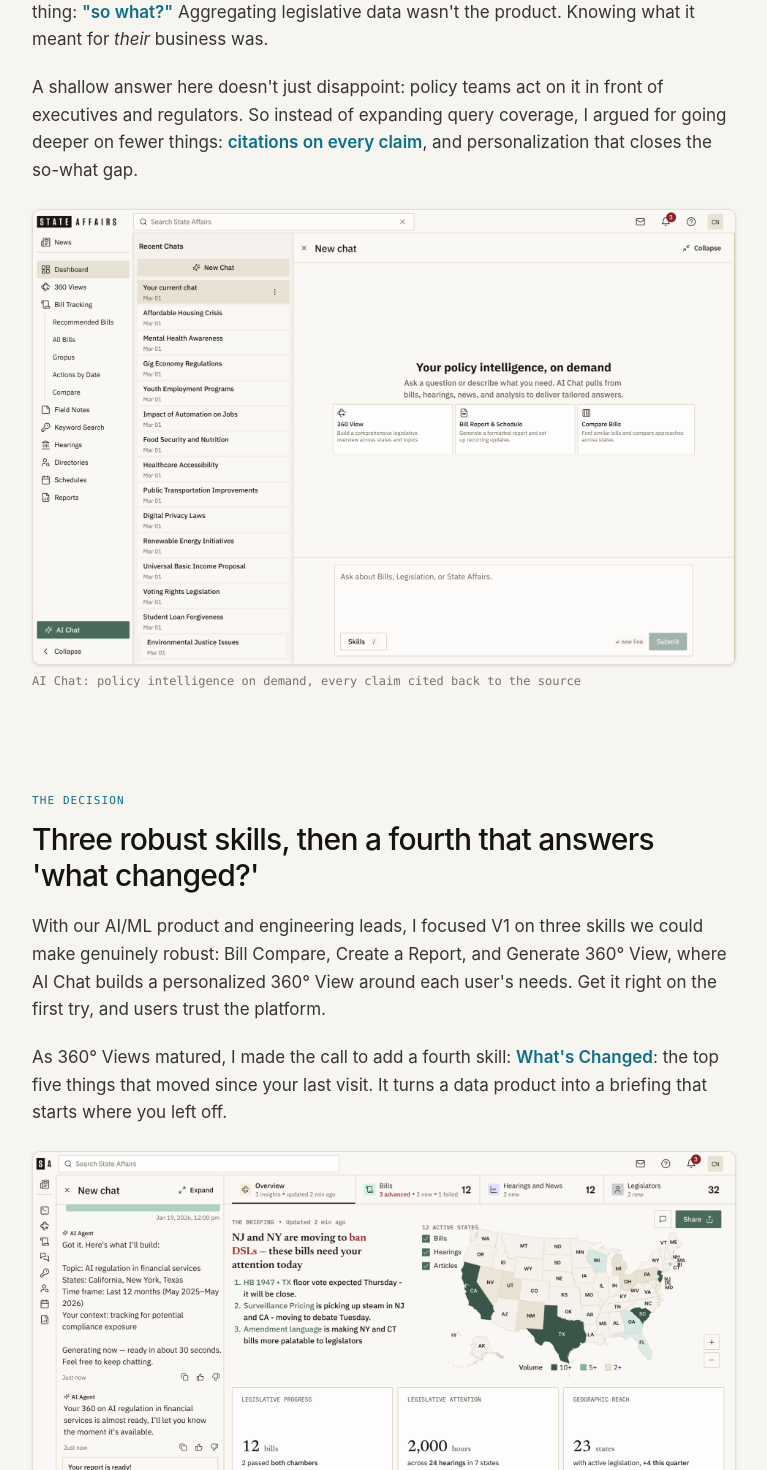
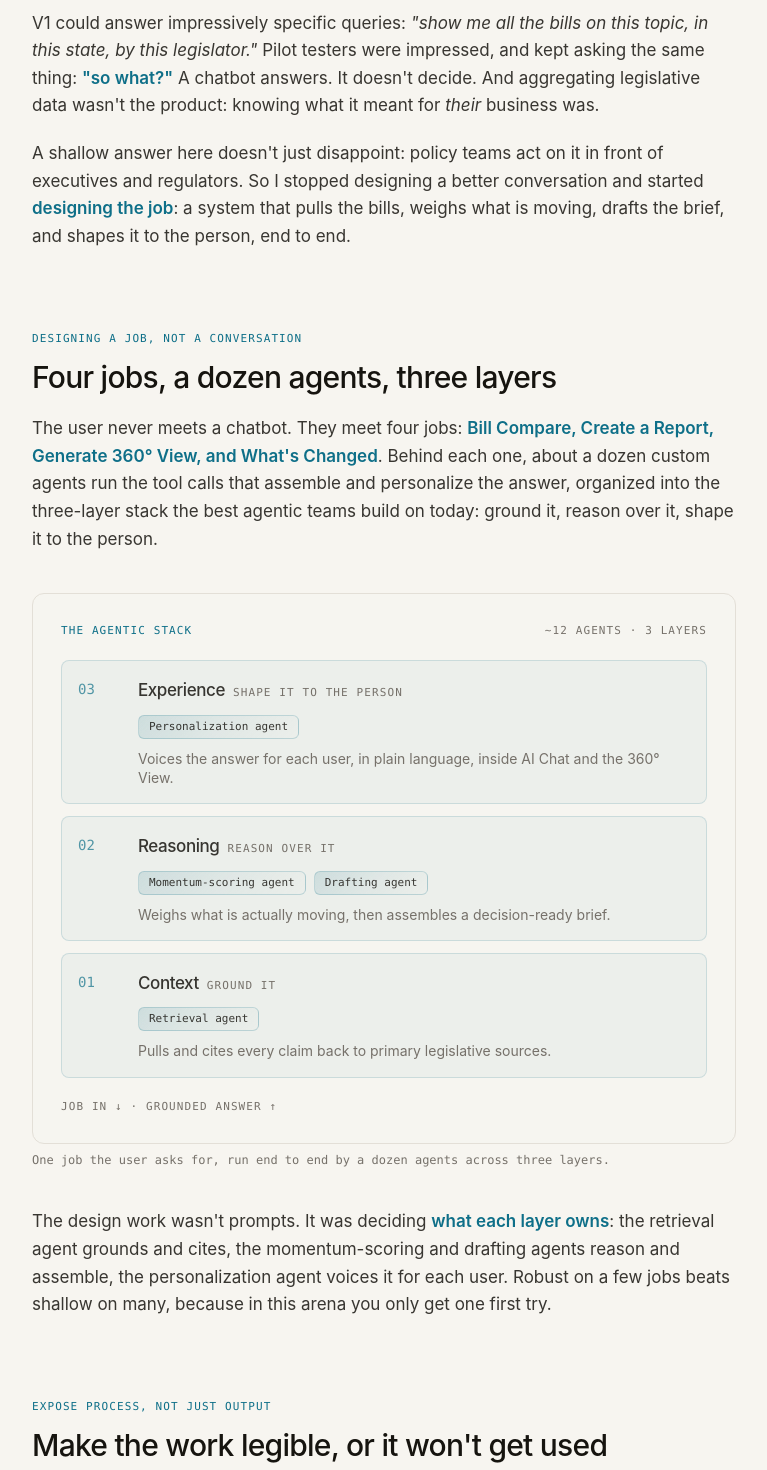
Before and after one commit to acaspx/portfolio-chops, a Next.js app: page /work/state-affairs in a window 1280 px wide. Shown: the part 1860-3330 px from the top of the page, without its empty margins (56-823 px from the left). Built offline with nearby package versions, Linux system fonts and the light colour scheme.

Commit message:
State Affairs: re-thread case on agentic framework (chat vs agent, agent stack, humans steer, workflow designer)

```diff
--- a/app/work/state-affairs/page.tsx
+++ b/app/work/state-affairs/page.tsx
@@ -1,36 +1,37 @@
 import type { Metadata } from "next";
 import { CaseLayout, CaseLead, CaseHero, Section, CaseImage, Hi, NextCase } from "@/components/CaseStudy";
+import AgentStack from "@/components/AgentStack";
+
 export const metadata: Metadata = {
   title: "State Affairs · Policy Intelligence AI | Anton Castro",
   description:
-    "Designing State Affairs' first AI product: an enterprise policy-intelligence platform that helped land Walmart and DoorDash as customers.",
+    "Designing State Affairs' first AI product: an agentic policy-intelligence system, a dozen custom agents across three layers, that turned dense legislative data into decisions and helped land Walmart and DoorDash.",
 };
 
 // Images: processed from Figma exports in source-images/SA images (all demo data).
 export default function StateAffairs() {
   return (
     <article>
-      {/* Drop the marketing hero into public/work/sa-hero-raw.png and I'll crop the text overlay out → sa-hero.png */}
       <CaseHero
         src="/work/sa-hero.png"
         alt="A policy professional reviewing the State Affairs intelligence dashboard on a laptop"
       />
       <CaseLayout
         company="State Affairs · Policy Intelligence"
-        title="Turning dense policy data into decisions enterprise teams act on"
+        title="From a chatbot that answers to an agent that does the job"
         meta={[
-          { label: "Role", value: "Sr. Interaction Designer (first design hire on AI)" },
+          { label: "Role", value: "Sr. Interaction Designer (first design hire on AI), the workflow designer for the agentic system" },
           { label: "Timeline", value: "Feb 2026 – Present" },
-          { label: "Scope", value: "Led 360° Views + AI Chat, the company's first AI features. System architecture, voice & tone, interaction patterns" },
+          { label: "Scope", value: "Led 360° Views + AI Chat: the agentic system design (a dozen agents across three layers), voice & tone, interaction patterns" },
           { label: "Outcome", value: "First enterprise contracts: Walmart, DoorDash, trade associations" },
         ]}
       >
 
       <CaseLead
-        hook="State Affairs' first AI product. I led the design that turned dense, high-stakes policy data into decisions, and helped land the company's first enterprise contracts."
+        hook="State Affairs' first AI product, in a domain where a wrong answer costs credibility in front of executives and regulators. I led the shift from a chatbot that answers questions to an agentic system that does the analyst's job, and helped land the company's first enterprise contracts."
         stats={[
           { value: "0→1", label: "the company's first AI product" },
-          { value: "4", label: "AI skills, robust not broad" },
+          { value: "12", label: "custom agents, 3 layers" },
           { value: "First", label: "enterprise contracts" },
         ]}
       />
@@ -45,83 +46,124 @@ export default function StateAffairs() {
         </p>
       </Section>
 
-      <Section id="problem" kicker="The hard problem" title="Aggregation isn't insight">
+      <Section id="chat-vs-agent" kicker="Chat vs. agent" title="Answering a question is not doing the job">
         <p>
           V1 could answer impressively specific queries: <em>&quot;show me all the
           bills on this topic, in this state, by this legislator.&quot;</em> Pilot
           testers were impressed, and kept asking the same thing:{" "}
-          <Hi>&quot;so what?&quot;</Hi> Aggregating legislative data wasn&apos;t the
-          product. Knowing what it meant for <em>their</em> business was.
+          <Hi>&quot;so what?&quot;</Hi> A chatbot answers. It doesn&apos;t decide. And
+          aggregating legislative data wasn&apos;t the product: knowing what it meant
+          for <em>their</em> business was.
         </p>
         <p>
           A shallow answer here doesn&apos;t just disappoint: policy teams act on it
-          in front of executives and regulators. So instead of expanding query
-          coverage, I argued for going deeper on fewer things:{" "}
-          <Hi>citations on every claim</Hi>, and personalization that closes the
-          so-what gap.
+          in front of executives and regulators. So I stopped designing a better
+          conversation and started <Hi>designing the job</Hi>: a system that pulls
+          the bills, weighs what is moving, drafts the brief, and shapes it to the
+          person, end to end.
+        </p>
+      </Section>
+
+      <Section id="job-not-conversation" kicker="Designing a job, not a conversation" title="Four jobs, a dozen agents, three layers">
+        <p>
+          The user never meets a chatbot. They meet four jobs: <Hi>Bill Compare,
+          Create a Report, Generate 360° View, and What&apos;s Changed</Hi>. Behind
+          each one, about a dozen custom agents run the tool calls that assemble
+          and personalize the answer, organized into the three-layer stack the
+          best agentic teams build on today: ground it, reason over it, shape it to
+          the person.
+        </p>
+        <AgentStack />
+        <p>
+          The design work wasn&apos;t prompts. It was deciding <Hi>what each layer
+          owns</Hi>: the retrieval agent grounds and cites, the momentum-scoring
+          and drafting agents reason and assemble, the personalization agent voices
+          it for each user. Robust on a few jobs beats shallow on many, because in
+          this arena you only get one first try.
+        </p>
+      </Section>
+
+      <Section id="expose-process" kicker="Expose process, not just output" title="Make the work legible, or it won't get used">
+        <p>
+          An autonomous answer you can&apos;t trace is unusable in a legislative and
+          political context. So the system shows its work, not just its conclusion:{" "}
+          <Hi>every claim is cited back to its source</Hi>. The agent doesn&apos;t ask
+          to be trusted; it earns it by making its reasoning legible.
         </p>
         <CaseImage
           src="/work/sa-ai-chat.png"
           alt="AI Chat expanded: policy intelligence on demand, with cited answers over legislative data"
-          caption="AI Chat: policy intelligence on demand, every claim cited back to the source"
+          caption="AI Chat: every claim cited back to the source, so an analyst can verify before they brief"
         />
       </Section>
 
-      <Section id="decision" kicker="The decision" title="Three robust skills, then a fourth that answers 'what changed?'">
+      <Section id="humans-steer" kicker="Humans steer, agents execute" title="Proactive, never on autopilot">
         <p>
-          With our AI/ML product and engineering leads, I focused V1 on three
-          skills we could make genuinely robust: Bill Compare, Create a Report,
-          and Generate 360° View, where AI Chat builds a personalized 360° View
-          around each user&apos;s needs. Get it right on the first try, and users
-          trust the platform.
+          The agents run on their own, retrieving, scoring momentum, drafting, and
+          monitoring, but the human re-enters at every decision.{" "}
+          <Hi>What&apos;s Changed</Hi> proactively surfaces the top five things that
+          moved since your last visit. The agent proposes; the analyst disposes.
         </p>
         <p>
-          As 360° Views matured, I made the call to add a fourth skill:{" "}
-          <Hi>What&apos;s Changed</Hi>: the top five things that moved since your
-          last visit. It turns a data product into a briefing that starts where
-          you left off.
+          The human-in-the-loop is a single click: tap any update and the{" "}
+          <Hi>360° View routes you straight to that insight</Hi>, the underlying
+          data point behind it, so a person verifies the source before a decision
+          gets made, in real time. Proactive enough to be useful, accountable
+          enough to be trusted.
         </p>
+        <CaseImage
+          src="/work/sa-whats-changed.png"
+          alt="What's Changed panel: the most important items since your last visit, ranked high to medium priority, each clickable"
+          caption="What's Changed: the agent surfaces what moved; one click verifies it against the source"
+        />
         <CaseImage
           src="/work/sa-360-overview.png"
           alt="AI Chat generating a 360° View: briefing, active-states map, momentum and forecast in one surface"
-          caption="Generate 360° View: the AI builds the briefing surface around the user's needs"
+          caption="Generate 360° View: a click on any update routes the analyst to that exact data point"
         />
-        <CaseImage
-          src="/work/sa-whats-changed.png"
-          alt="What's Changed panel: the most important items since your last visit, ranked high to medium priority"
-          caption="What's Changed in production: 'Here's what's most important since your last visit', ranked, in 360° View context"
-        />
+      </Section>
+
+      <Section id="workflow-designer" kicker="My role" title="Encoding an expert's process as a design act">
         <p>
-          Underneath the skills sat a voice and tone system that translates
-          government (bills, process, regulatory nuance) for two audiences at
-          once: credible to policy experts, legible to the executives they brief.
+          A great policy analyst has a process: what to check, how to weigh
+          momentum, how to brief an executive without burying the point. My job was
+          to <Hi>encode that process into the system</Hi>: what each agent owns,
+          where the human steers and where the agents execute, and a voice and tone
+          that translates government for two audiences at once, credible to policy
+          experts and legible to the executives they brief.
+        </p>
+        <p>
+          Because this was the company&apos;s first AI product, those decisions
+          became the template. The layer boundaries, the cite-everything standard,
+          and the steer-and-execute model are now how State Affairs ships AI, not
+          just how these two features shipped. As the first design hire on AI, I was{" "}
+          <Hi>defining the bar the next features get held to</Hi>.
         </p>
       </Section>
 
       <Section id="outcome" kicker="Outcome" title="Validated with the people who'd bet their jobs on it">
         <p>
-          We piloted the four skills with policy experts at{" "}
+          We piloted the jobs with policy experts at{" "}
           <Hi>Intuit, DoorDash, Walmart, and Mastercard</Hi>, co-validating not
-          just whether each skill worked, but how each persona would actually{" "}
+          just whether each one worked, but how each persona would actually{" "}
           <em>ask</em> for it. That co-design turned pilots into adoption, and
           adoption into <Hi>State Affairs&apos; first enterprise contracts</Hi>.
         </p>
         <p>
-          Because this was the company&apos;s first AI product, what I set became the
-          template. The deeper-on-fewer-things call, the citation-on-every-claim
-          standard, and the voice and tone system are now how State Affairs ships
-          AI, not just how these two features shipped. As the first design hire on
-          AI, I was <Hi>defining the bar the next features get held to</Hi>.
+          The result is an experience that feels{" "}
+          <Hi>personalized, proactive, and relevant</Hi> in a context as critical
+          as the legislative and political arena, the bar an agentic product has to
+          clear before anyone bets a decision on it.
         </p>
         <CaseImage
           src="/work/sa-report.png"
-          alt="Draft bill report generated by the Create a Report skill"
-          caption="Create a Report, validated: executive-ready output drafted by the skill"
+          alt="Draft bill report generated by the Create a Report job"
+          caption="Create a Report, validated: executive-ready output drafted by the system"
         />
         <p>
-          What I&apos;d change in V2: make the skills&apos; <em>output</em> as adaptive as
-          their input: notifications, view depth, all adjustable in a couple of
-          chat queries, until the platform is modular to each org and user.
+          What I&apos;d build next: make the agents&apos; <em>output</em> as adaptive as
+          their input, notifications and view depth tunable in a couple of chat
+          queries, until the system is modular to each org and user.
         </p>
       </Section>
 
--- /dev/null
+++ b/components/AgentStack.tsx
@@ -0,0 +1,84 @@
+import Reveal from "@/components/Reveal";
+
+/**
+ * The three-layer agentic stack behind State Affairs' AI, drawn in CSS.
+ * Reads top-down the way users meet it (experience first) and bottom-up the
+ * way a job runs (ground, reason, present). Pure markup, no client JS.
+ */
+const layers = [
+  {
+    n: "03",
+    name: "Experience",
+    job: "shape it to the person",
+    agents: ["Personalization agent"],
+    note: "Voices the answer for each user, in plain language, inside AI Chat and the 360° View.",
+  },
+  {
+    n: "02",
+    name: "Reasoning",
+    job: "reason over it",
+    agents: ["Momentum-scoring agent", "Drafting agent"],
+    note: "Weighs what is actually moving, then assembles a decision-ready brief.",
+  },
+  {
+    n: "01",
+    name: "Context",
+    job: "ground it",
+    agents: ["Retrieval agent"],
+    note: "Pulls and cites every claim back to primary legislative sources.",
+  },
+];
+
+export default function AgentStack() {
+  return (
+    <Reveal>
+      <figure className="my-10">
+        <div className="rounded-xl border border-line bg-paper/60 p-5 sm:p-7">
+          <div className="mb-5 flex items-baseline justify-between gap-4">
+            <p className="font-mono text-[11px] uppercase tracking-widest text-accent">
+              The agentic stack
+            </p>
+            <p className="font-mono text-[11px] uppercase tracking-widest text-muted">
+              ~12 agents · 3 layers
+            </p>
+          </div>
+          <ol className="space-y-3">
+            {layers.map((l) => (
+              <li
+                key={l.n}
+                className="grid grid-cols-[2.25rem_1fr] gap-4 rounded-lg border border-accent/15 bg-accent/[0.04] p-4 sm:grid-cols-[2.75rem_1fr]"
+              >
+                <span className="pt-0.5 font-mono text-sm text-accent/70">{l.n}</span>
+                <div>
+                  <div className="flex flex-wrap items-baseline gap-x-2 gap-y-1">
+                    <span className="font-medium tracking-tight">{l.name}</span>
+                    <span className="font-mono text-[11px] uppercase tracking-widest text-muted">
+                      {l.job}
+                    </span>
+                  </div>
+                  <div className="mt-2.5 flex flex-wrap gap-2">
+                    {l.agents.map((a) => (
+                      <span
+                        key={a}
+                        className="chip-soft rounded-md border border-accent/20 px-2.5 py-0.5 font-mono text-[11px]"
+                      >
+                        {a}
+                      </span>
+                    ))}
+                  </div>
+                  <p className="mt-2.5 text-sm leading-snug text-muted">{l.note}</p>
+                </div>
+              </li>
+            ))}
+          </ol>
+          <p className="mt-5 font-mono text-[11px] uppercase tracking-widest text-muted">
+            Job in ↓ · grounded answer ↑
+          </p>
+        </div>
+        <figcaption className="mt-2 font-mono text-xs text-muted">
+          One job the user asks for, run end to end by a dozen agents across three layers.
+        </figcaption>
+      </figure>
+    </Reveal>
+  );
+}
```
Also changed, not shown: 1 other file (tests, documents, lock files or other folders).
